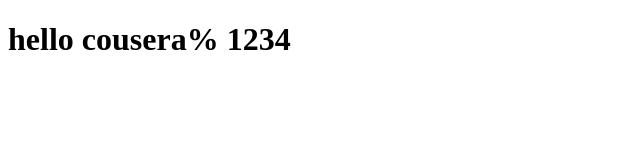
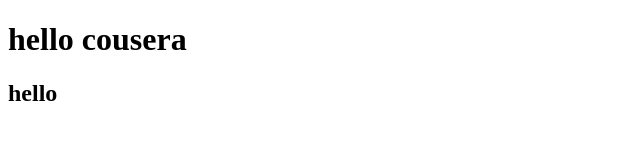
Before and after one commit to mangalaswetha/hello, a plain HTML site: page site/index.html in a window 1280 px wide. Shown: the whole page, without its empty margins (0-640 px from the left). Drawn offline with Linux system fonts and the light colour scheme.

Commit message:
addition

```diff
--- a/site/index.html
+++ b/site/index.html
@@ -6,6 +6,7 @@
 	<title> hello cousera!! </title>
 </head>
 <body>
-<h1>hello cousera% 1234</h1>
+<h1>hello cousera </h1>
+<h2>hello</h2>
 </body>
 </html>
```
